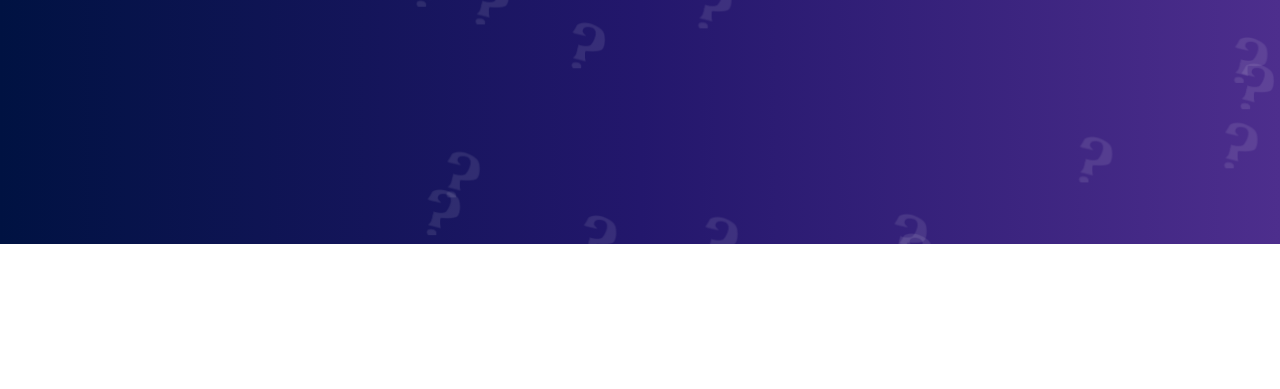
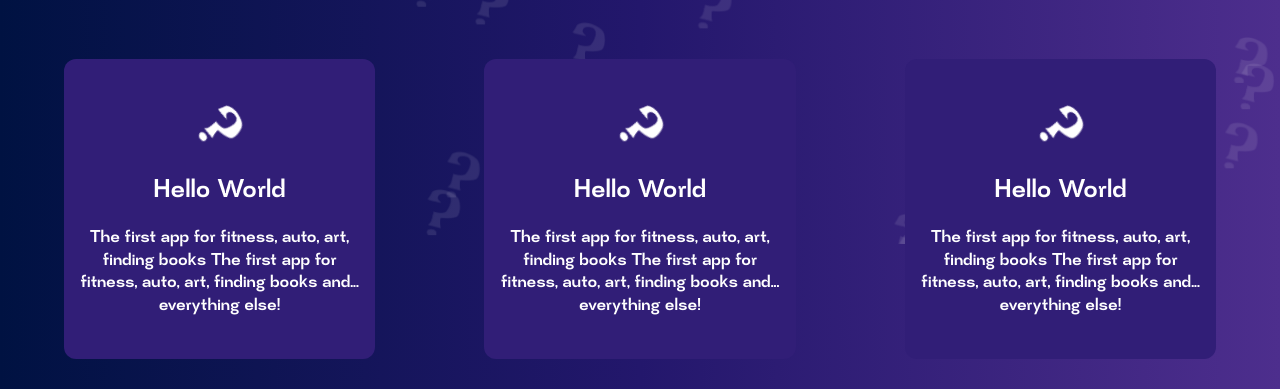
Before and after one commit to davita00101110dmg/gamoitsani-web, a plain HTML site: page info/index.html in a window 1280 px wide. Shown: the part 556-945 px from the top of the page. Before the commit the page ends 800 px from the top, so only its background shows below. Drawn offline with Linux system fonts and the light colour scheme.

Commit message:
info containers

```diff
--- a/info/index.html
+++ b/info/index.html
@@ -83,6 +83,25 @@
           </div>
         </div>
       </main>
+      <div class="info" >
+        <div class="info-inner" >
+          <div class="box" >
+            <img class="box-img" src="./assets/Question.png">
+            <h2 class="box-header" >Hello World</h2>
+            <p class="box-description" >The first app for fitness, auto, art, finding books The first app for fitness, auto, art, finding books and... everything else!</p>
+          </div>
+          <div class="box" >
+            <img class="box-img" src="./assets/Question.png">
+            <h2 class="box-header" >Hello World</h2>
+            <p class="box-description" >The first app for fitness, auto, art, finding books The first app for fitness, auto, art, finding books and... everything else!</p>
+          </div>
+          <div class="box" >
+            <img class="box-img" src="./assets/Question.png">
+            <h2 class="box-header" >Hello World</h2>
+            <p class="box-description" >The first app for fitness, auto, art, finding books The first app for fitness, auto, art, finding books and... everything else!</p>
+          </div>
+        </div>
+      </div>
     </div>
     <div class="overlay"></div>
     <script src="app.js"></script>
--- a/info/style.css
+++ b/info/style.css
@@ -110,7 +110,6 @@ body {
   width: 50%;
   min-width: 200px;
   height: 100vh;
-  background-color: red;
   transition: transform 0.3s ease;
   transform: translateX(100%);
   background-color: #311e77;
@@ -220,8 +219,58 @@ body {
 .button:hover {
   background-color: #2c3981;
 }
+.info{
+  width: 100%;
+  max-width: 1500px;
+  margin-top: 80px;
+  display: flex;
+  justify-content: center;
+  align-items: center;
+}
+.info-inner{
+  width: 90%;
+  display: flex;
+  flex-direction: column;
+  justify-content: start;
+  align-items: center;
+}
+.box{
+  margin-bottom: 30px;
+  width: 100%;
+  min-height: 300px;
+  background-color: #311e77;
+  border-radius: 12px;
+  display: flex;
+  flex-direction: column;
+  justify-content: center;
+  align-items: center;
+  text-align: center;
+}
+.box-img{
+  width: 15%;
+  margin-bottom: 20px;
+  animation: rotate 50s linear infinite;
+}
+.box-header{
+  margin-bottom: 20px;
+}
+.box-description{
+  width: 90%;
+}
 
 @media (min-width: 768px) {
+  .info{
+    width: 90%;
+  }
+  .info-inner{
+    width: 100%;
+    flex-direction: row;
+    justify-content: space-between;
+    align-items: center;
+  }
+  .box{
+    width: 27%;
+  }
   .main{
     width: 90%;
   }
@@ -304,3 +353,12 @@ body {
     transform: translateX(calc(100vw - 50px)) translateY(calc(100vh - 50px));
   }
 }
+
+@keyframes rotate {
+  from {
+    transform: rotate(0deg);
+  }
+  to {
+    transform: rotate(360deg);
+  }
+}
```
